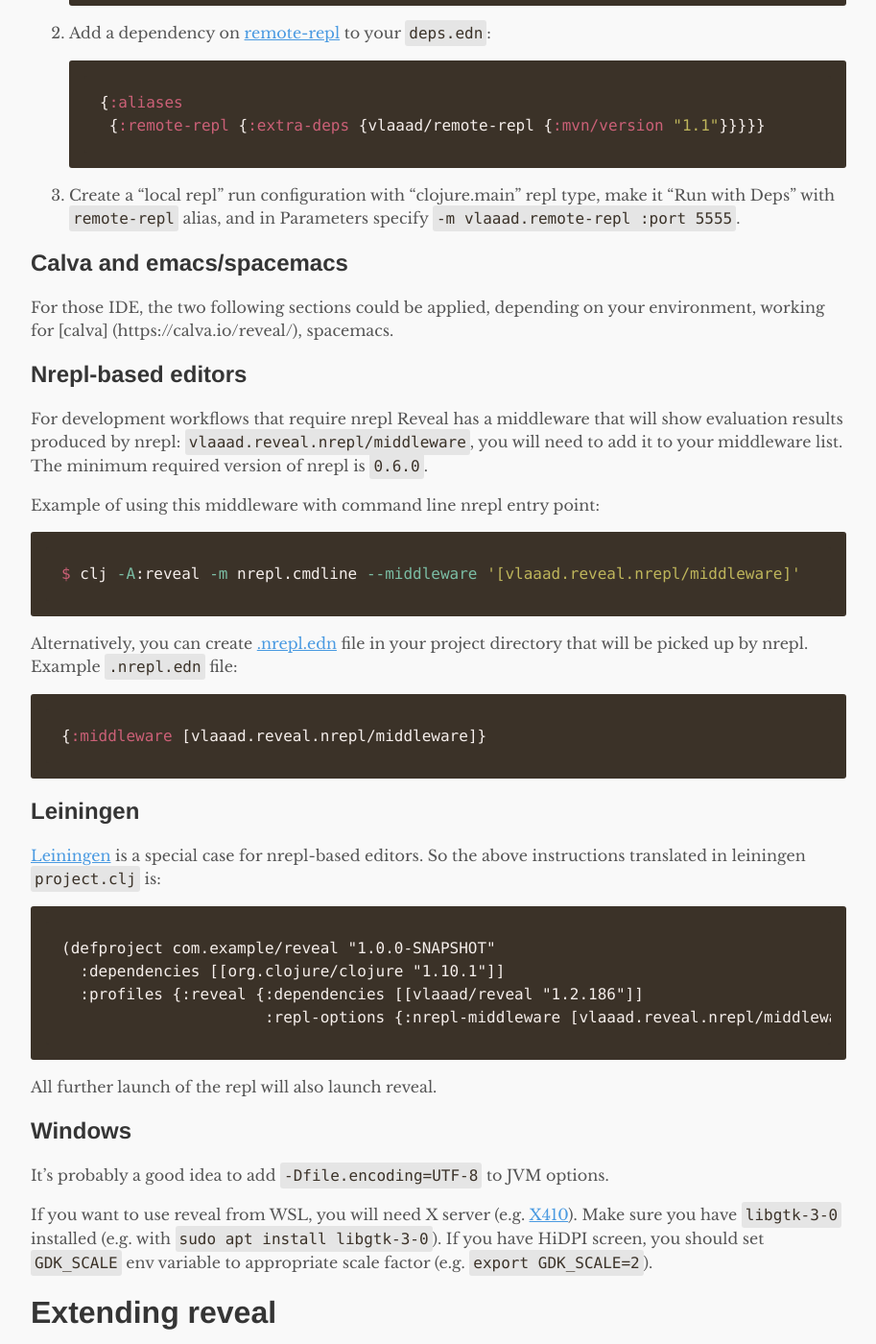
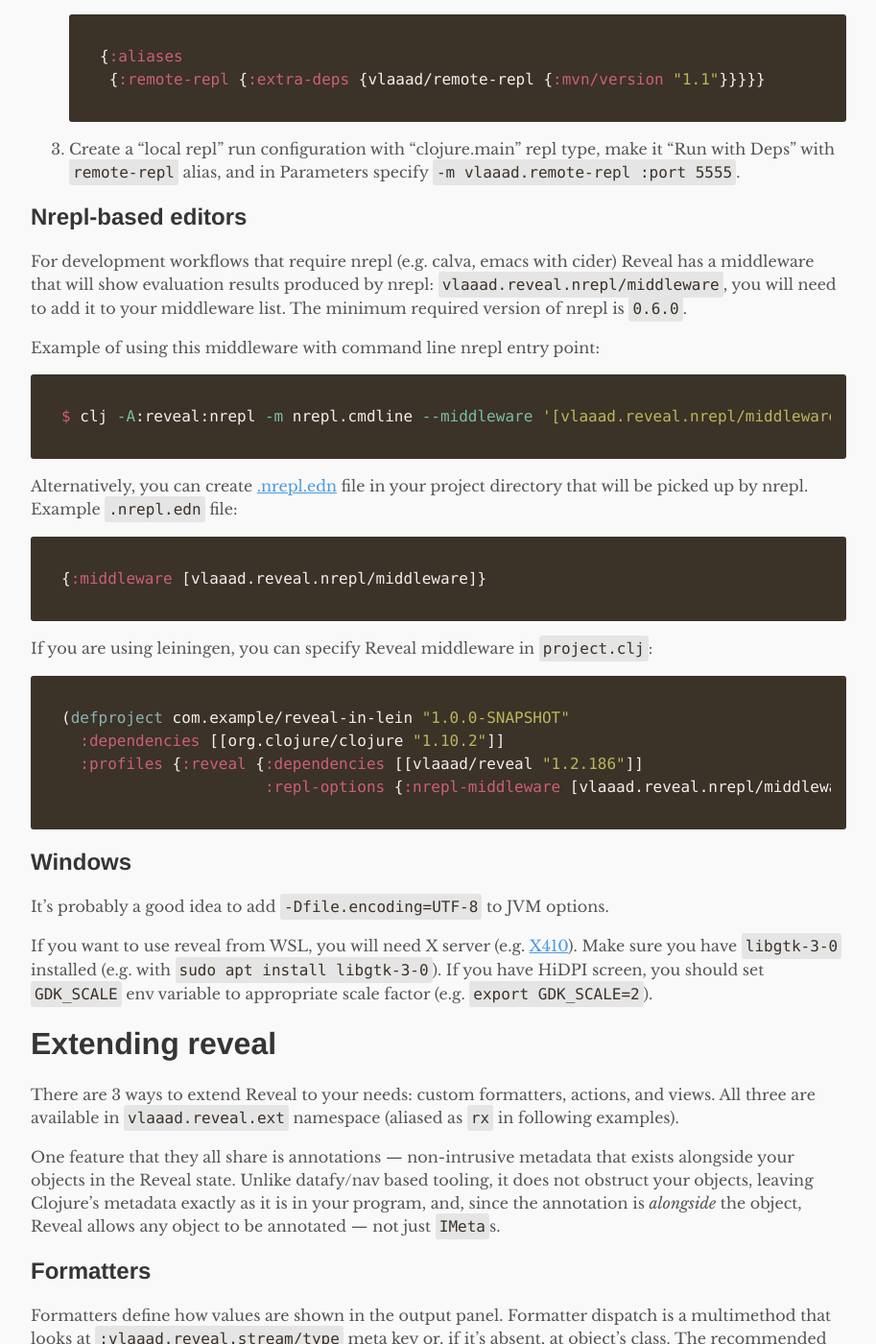
Before and after one commit to vlaaad/vlaaad.github.io, a Jekyll site: the page built from reveal.md, in a window 1280 px wide and 1400 px high, scrolled down 15435 px. Shown: the whole window at 96% size, without its empty margins (183-1096 px from the left). Built offline with Jekyll 4.4.1, drawn with Linux system fonts in a browser that asks for light colours; some of the changed text lies outside the part shown.

Commit message:
Move leiningen setup to nrepl section

````diff
--- a/reveal.md
+++ b/reveal.md
@@ -273,33 +273,26 @@
    ```
 3. Create a "local repl" run configuration with "clojure.main" repl type, make it "Run with Deps" with `remote-repl` alias, and in Parameters specify `-m vlaaad.remote-repl :port 5555`.
 
-## Calva and emacs/spacemacs
-
-For those IDE, the two following sections could be applied, depending on your environment, working for [calva] (https://calva.io/reveal/), spacemacs.
-
 ## Nrepl-based editors
 
-For development workflows that require nrepl Reveal has a middleware that will show evaluation results produced by nrepl: `vlaaad.reveal.nrepl/middleware`, you will need to add it to your middleware list. The minimum required version of nrepl is `0.6.0`.
+For development workflows that require nrepl (e.g. calva, emacs with cider) Reveal has a middleware that will show evaluation results produced by nrepl: `vlaaad.reveal.nrepl/middleware`, you will need to add it to your middleware list. The minimum required version of nrepl is `0.6.0`.
 
 Example of using this middleware with command line nrepl entry point:
 ```sh
-$ clj -A:reveal -m nrepl.cmdline --middleware '[vlaaad.reveal.nrepl/middleware]'
+$ clj -A:reveal:nrepl -m nrepl.cmdline --middleware '[vlaaad.reveal.nrepl/middleware]'
 ```
 Alternatively, you can create [.nrepl.edn](https://nrepl.org/nrepl/usage/server.html#server-options) file in your project directory that will be picked up by nrepl. Example `.nrepl.edn` file:
 
 ```clj
 {:middleware [vlaaad.reveal.nrepl/middleware]}
 ```
-
-## Leiningen
-[Leiningen](https://github.com/technomancy/leiningen) is a special case for nrepl-based editors. So the above instructions translated in leiningen `project.clj` is:
-```
-(defproject com.example/reveal "1.0.0-SNAPSHOT"
-  :dependencies [[org.clojure/clojure "1.10.1"]]
+If you are using leiningen, you can specify Reveal middleware in `project.clj`:
+```clj
+(defproject com.example/reveal-in-lein "1.0.0-SNAPSHOT"
+  :dependencies [[org.clojure/clojure "1.10.2"]]
   :profiles {:reveal {:dependencies [[vlaaad/reveal "1.2.186"]]
                       :repl-options {:nrepl-middleware [vlaaad.reveal.nrepl/middleware]}}})
 ```
-All further launch of the repl will also launch reveal.
 
 ## Windows
 
````
